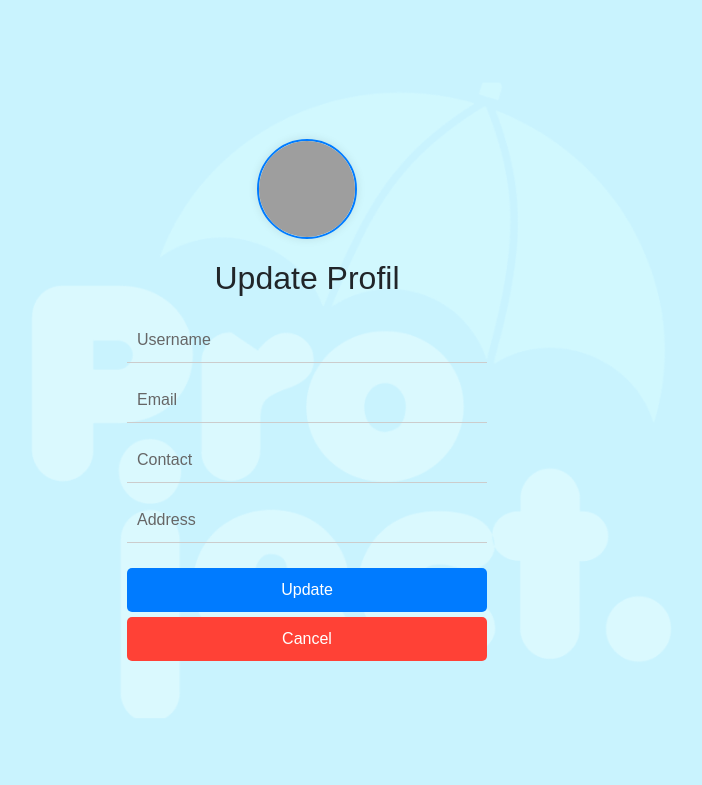
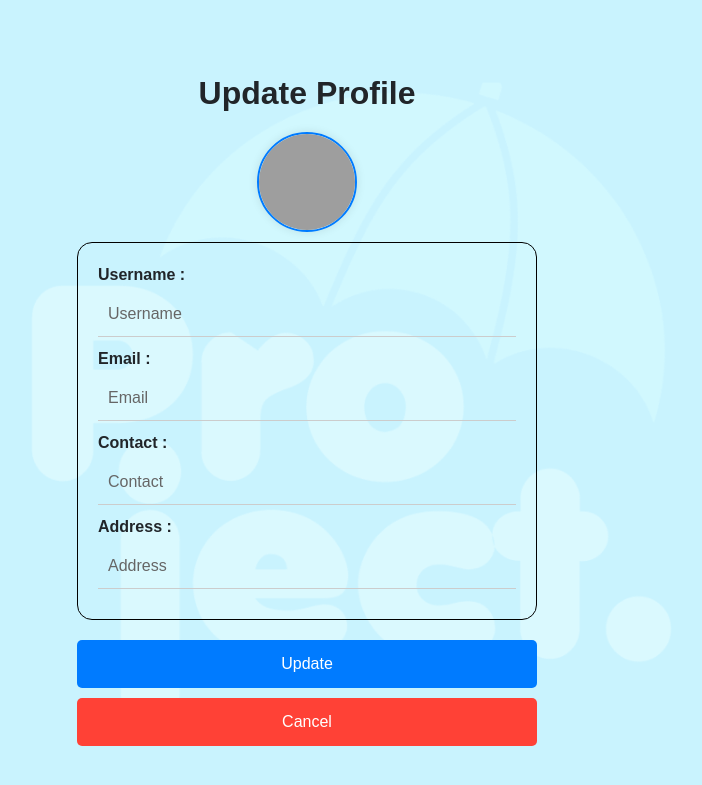
Before and after one commit to Gigabyte-Gang-Team/Umbrella-Project, a Flask app: template templates/update_profile.html in a window 1280 px wide. Shown: the top 785 px of the page, without its empty margins (333-1035 px from the left). Run offline with Flask 3, Linux system fonts and the light colour scheme; the template is opened without the code that fills it, so the values that code supplies are empty; grey boxes are pictures that could not be loaded.

Commit message:
update tampilan

```diff
--- a/templates/update_profile.html
+++ b/templates/update_profile.html
@@ -33,16 +33,17 @@
         }
 
         .container {
-
             padding: 20px;
             border-radius: 10px;
-            max-width: 400px;
+            max-width: 500px;
             width: 100%;
             text-align: center;
+            margin: auto;
+            /* Tengahkan .container */
         }
 
         h2 {
-            margin: 20px 0;
+            margin: 20px;
         }
 
         .photo-group {
@@ -63,7 +64,8 @@
         }
 
         .form-group {
-            margin-bottom: 15px;
+            margin-bottom: 10px;
+            /* Sesuaikan margin-bottom */
             text-align: left;
             width: 100%;
         }
@@ -107,13 +109,15 @@
 
         button {
             width: 100%;
-            padding: 10px;
+            padding: 12px;
+            /* Sesuaikan padding */
             background-color: #007BFF;
             color: #fff;
             border: none;
             border-radius: 5px;
             cursor: pointer;
-            margin-top: 10px;
+            margin-top: 20px;
+            /* Sesuaikan margin-top */
         }
 
         button:hover {
@@ -122,17 +126,20 @@
 
         .cancel-btn {
             background-color: #FF4136;
-            margin-top: 5px;
+            margin-top: 10px;
+            /* Sesuaikan margin-top */
         }
 
         .cancel-btn:hover {
             background-color: #e62e20;
         }
     </style>
+
 </head>
 
 <body>
     <div class="container">
+        <h2 class="fw-bold">Update Profile</h2>
         <form id="update-profile-form" action="/update_profile" method="POST" enctype="multipart/form-data">
             <div class="form-group photo-group">
                 <img id="photoPreview" src="../static/{{ user_info.profile_pic_real }}" alt="Foto Profil"
@@ -141,30 +148,31 @@
                     onchange="previewPhoto(event)">
             </div>
 
-            <h2>Update Profil</h2>
+            <div class="container" style="border: 1px solid #000000; border-radius: 15px;">
                 <div class="form-group">
-                <label for="name"></label>
+                    <label class="fw-bold" for="name">Username :</label>
                     <input type="text" id="input-username" value="{{ user_info.profile_name }}" name="username_give"
                         placeholder="Username" required>
                 </div>
                 <div class="form-group">
-                <label for="email"></label>
-                <input type="email" id="input-email" value="{{ user_info.email }}" name="email_give" placeholder="Email"
-                    required>
+                    <label class="fw-bold" for="email">Email :</label>
+                    <input type="email" id="input-email" value="{{ user_info.email }}" name="email_give"
+                        placeholder="Email" required>
                 </div>
                 <!-- <div class="form-group">
                     <label for="password"></label>
                     <input type="password" id="password" name="password" placeholder="Password" required>
                 </div> -->
                 <div class="form-group">
-                <label for="phone"></label>
+                    <label class="fw-bold" for="phone">Contact :</label>
                     <input type="tel" id="input-contact" value="{{ user_info.contact }}" name="contact_give"
                         pattern="[0-9]{10,15}" placeholder="Contact" required />
                 </div>
                 <div class="form-group">
-                <label for="address"></label>
+                    <label class="fw-bold" for="address">Address :</label>
                     <input type="text" id="input-address" value="{{ user_info.address }}" name="address_give"
                         placeholder="Address" required>
+                </div>
             </div>
             <button type="submit" onclick="update_profile()">Update</button>
             <button type="button" class="cancel-btn" onclick="cancelUpdate()">Cancel</button>
```
Lines whose indentation alone changed are shown as unchanged.
